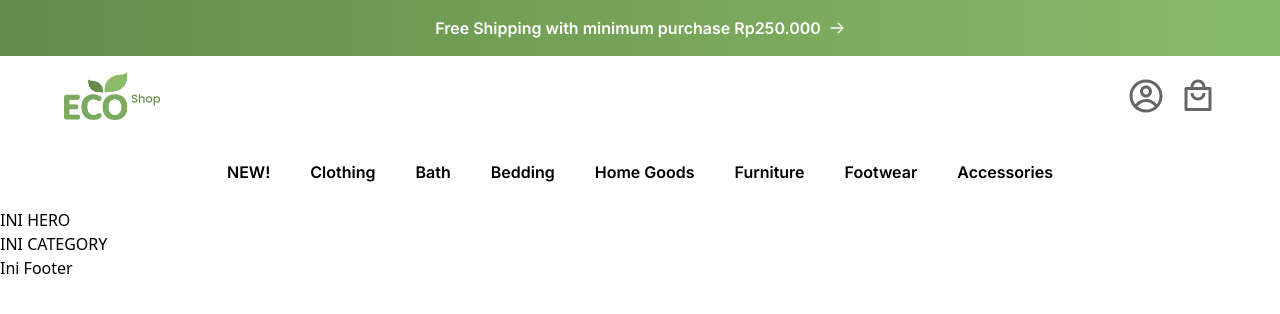
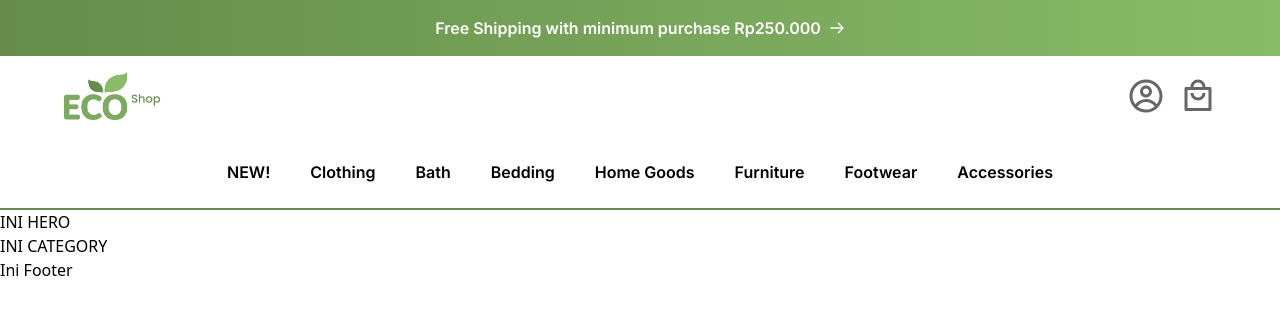
Before and after one commit to faracutrisfa/EcoShop, a React (Vite) app: page / in a window 1280 px wide. Shown: the top 314 px of the page. Built offline with nearby package versions, Linux system fonts and the light colour scheme.

Commit message:
style: add style navbar components

```diff
--- a/src/components/Navbar.jsx
+++ b/src/components/Navbar.jsx
@@ -43,6 +43,7 @@ const Navbar = () => {
                     </li>
                 ))}
             </ul>
+            <div className="border-t-2 border-primary" />
         </section>
     );
 };
```
